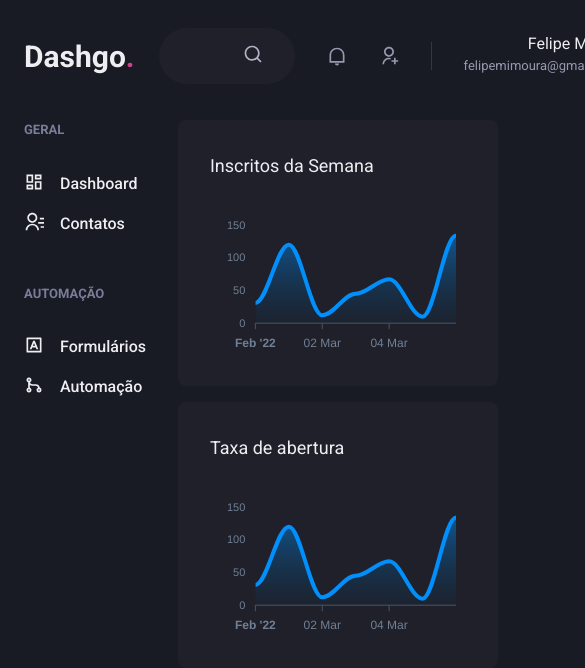
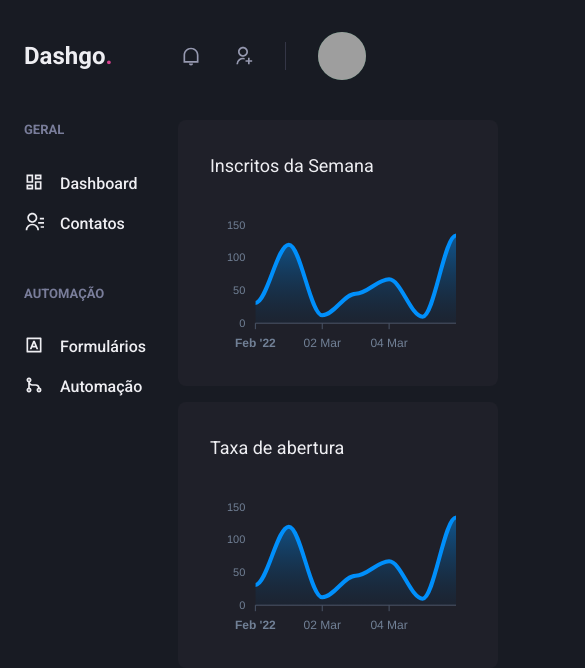
Before and after one commit to felipemimoura/dashgo, a Next.js app: page /dashboard in a window 390 px wide. Shown: the top 668 px of the page, 585 px wide, since content can reach past the window. Built offline with nearby package versions, Linux system fonts and the light colour scheme; grey boxes are pictures that could not be loaded.

Commit message:
style: deixa o header responsivo

```diff
--- a/src/components/Header/Logo.tsx
+++ b/src/components/Header/Logo.tsx
@@ -2,7 +2,12 @@ import { Text } from "@chakra-ui/react";
 
 export default function Logo() {
   return (
-    <Text fontSize="3xl" fontWeight="bold" letterSpacing="revert" w="64">
+    <Text
+      fontSize={["2xl", "3xl"]}
+      fontWeight="bold"
+      letterSpacing="revert"
+      w="64"
+    >
       Dashgo
       <Text as="span" color="pink.500">
         .
--- a/src/components/Header/Profile.tsx
+++ b/src/components/Header/Profile.tsx
@@ -1,14 +1,20 @@
 import { Avatar, Box, Flex, Text } from "@chakra-ui/react";
 
-export function Profile() {
+interface ProfileProps {
+  showProfileData?: boolean;
+}
+
+export function Profile({ showProfileData = true }: ProfileProps) {
   return (
     <Flex>
+      {showProfileData && (
         <Box mr="4" textAlign="right">
           <Text>Felipe Moura</Text>
           <Text color="gray.300" fontSize="small">
             felipemimoura@gmail.com
           </Text>
         </Box>
+      )}
       <Avatar
         size="md"
         name="Felipe Moura"
--- a/src/components/Header/index.tsx
+++ b/src/components/Header/index.tsx
@@ -1,9 +1,14 @@
-import { Flex } from "@chakra-ui/react";
+import { Flex, useBreakpointValue } from "@chakra-ui/react";
 import Logo from "./Logo";
 import { NotificatonBar } from "./NotificationBar";
 import { Profile } from "./Profile";
 import Search from "./Search";
+
 export default function Header() {
+  const isWideView = useBreakpointValue({
+    base: false,
+    lg: true,
+  });
   return (
     <Flex
       as="header"
@@ -17,11 +22,11 @@ export default function Header() {
     >
       <Logo />
 
-      <Search />
+      {isWideView && <Search />}
 
       <NotificatonBar />
 
-      <Profile />
+      <Profile showProfileData={isWideView} />
     </Flex>
   );
 }
```
Lines whose indentation alone changed are shown as unchanged.
